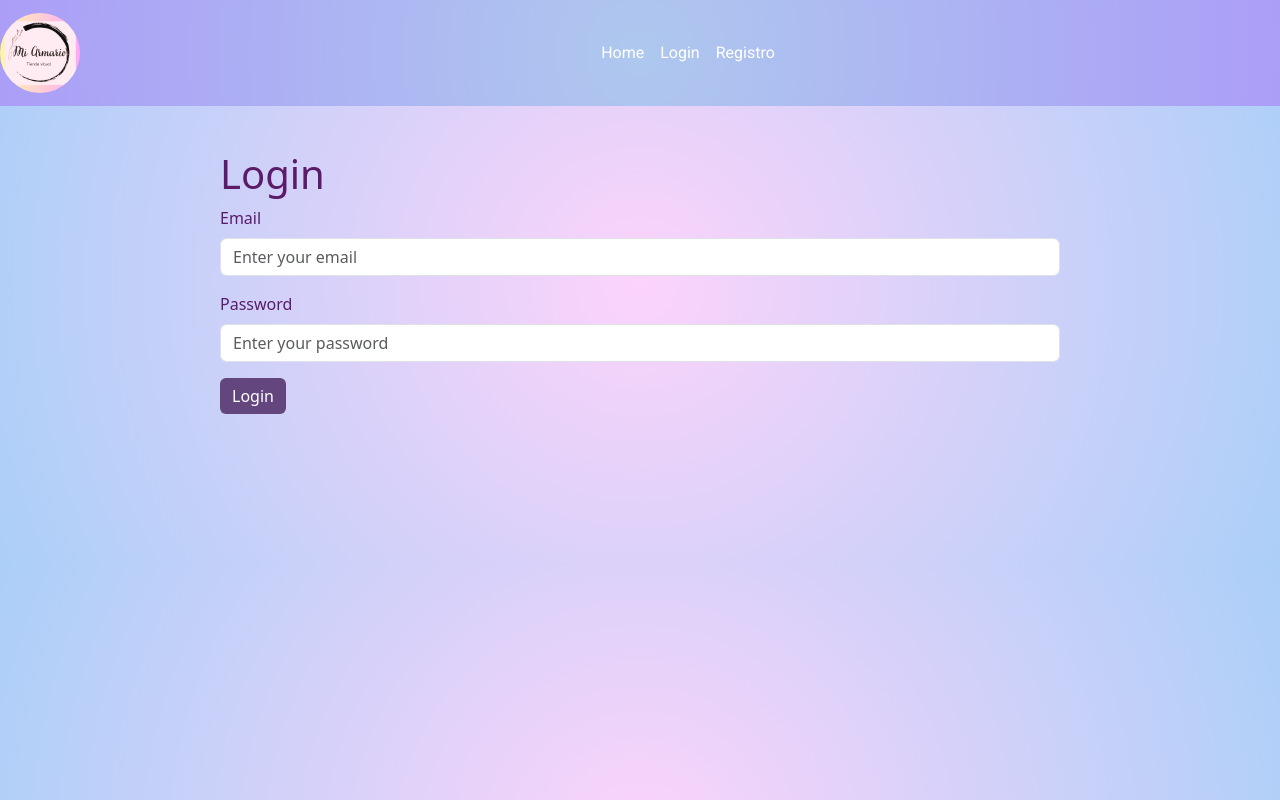
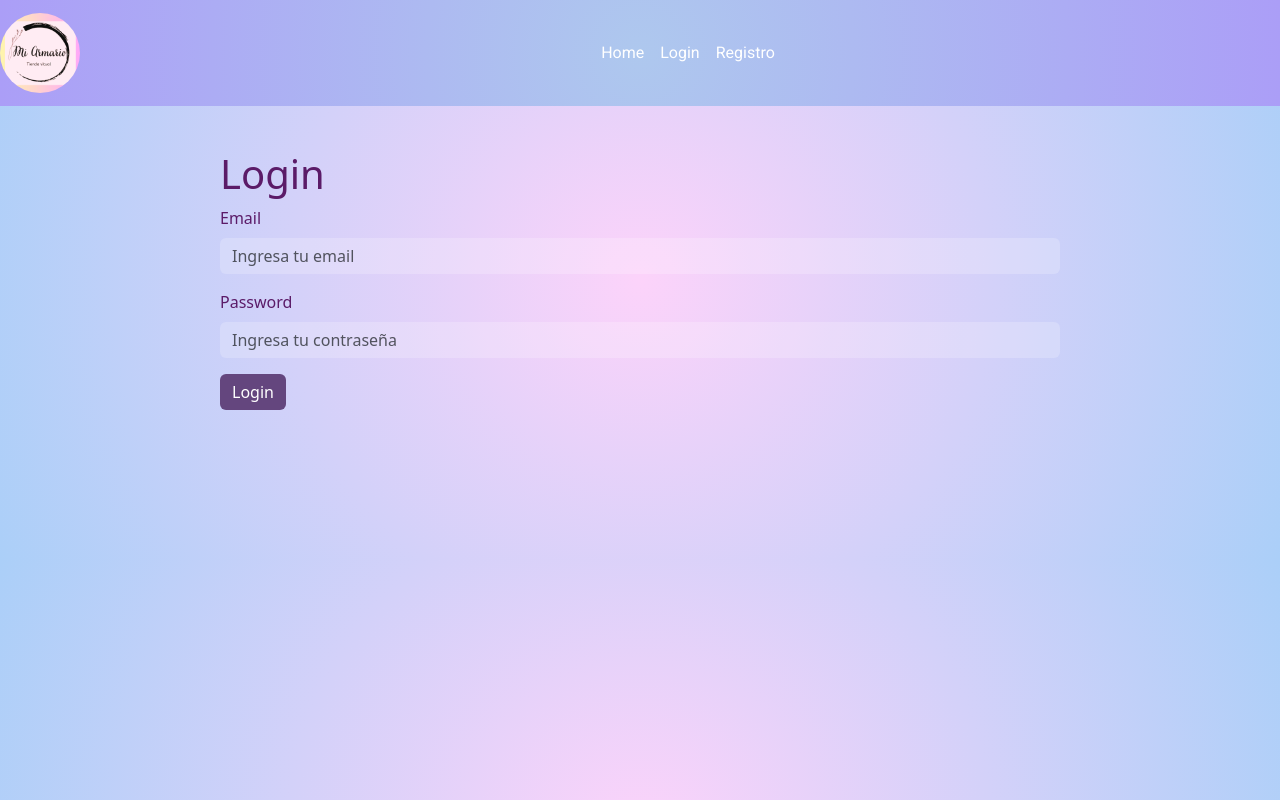
Before and after one commit to Shagooh/armario, a React (Vite) app in the folder frontend/: page /login in a window 1280 px wide. Built offline with nearby package versions, Linux system fonts and the light colour scheme; no server answers.

Commit message:
style inputs

```diff
--- a/frontend/src/pages/Login.jsx
+++ b/frontend/src/pages/Login.jsx
@@ -27,7 +27,8 @@ const LoginPage = () => {
             value={email}
             onChange={(e) => setEmail(e.target.value)}
             className="form-control"
-            placeholder="Enter your email"
+            placeholder="Ingresa tu email"
+            style={{ background: "#fff3" , border: "none"}}
           />
         </div>
         <div className="mb-3" >
@@ -40,7 +41,8 @@ const LoginPage = () => {
             value={password}
             onChange={(e) => setPassword(e.target.value)}
             className="form-control"
-            placeholder="Enter your password"
+            placeholder="Ingresa tu contraseña"
+            style={{ background: "#fff3" , border: "none"}}
           />
         </div>
         <button type="submit" className="btn btn-primary" style={{ background: "#64467e" , border: "none"}} >
--- a/frontend/src/pages/Register.jsx
+++ b/frontend/src/pages/Register.jsx
@@ -27,7 +27,8 @@ const RegisterPage = () => {
             value={email}
             onChange={(e) => setEmail(e.target.value)}
             className="form-control"
-            placeholder="Enter your email"
+            placeholder="Ingresa tu email"
+            style={{ background: "#fff3" , border: "none"}}
           />
         </div>
         <div className="mb-3">
@@ -40,7 +41,8 @@ const RegisterPage = () => {
             value={password}
             onChange={(e) => setPassword(e.target.value)}
             className="form-control"
-            placeholder="Enter your password"
+            placeholder="Ingresa tu contraseña"
+            style={{ background: "#fff3" , border: "none"}}
           />
         </div>
         <button type="submit" className="btn btn-primary" style={{ background: "#64467e" , border: "none"}} >
```
